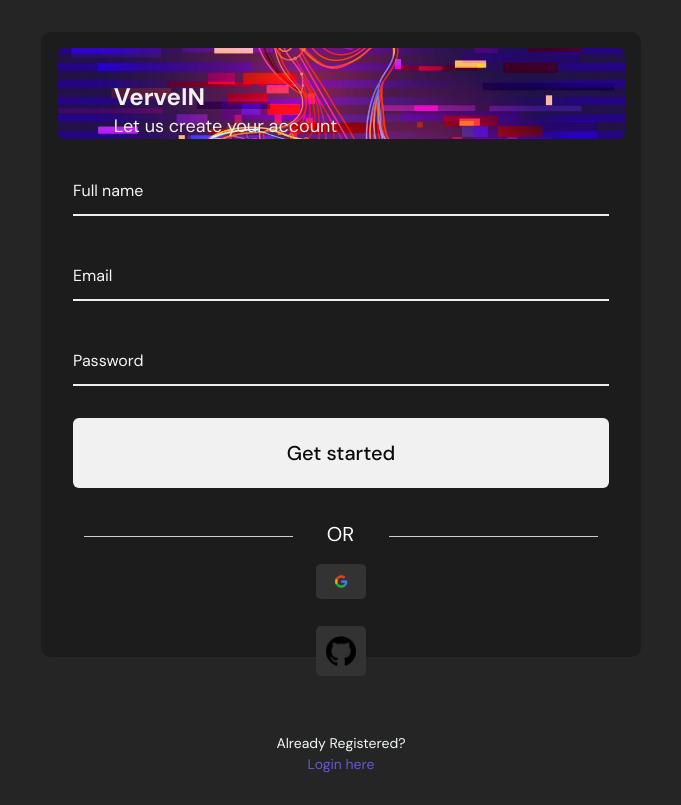
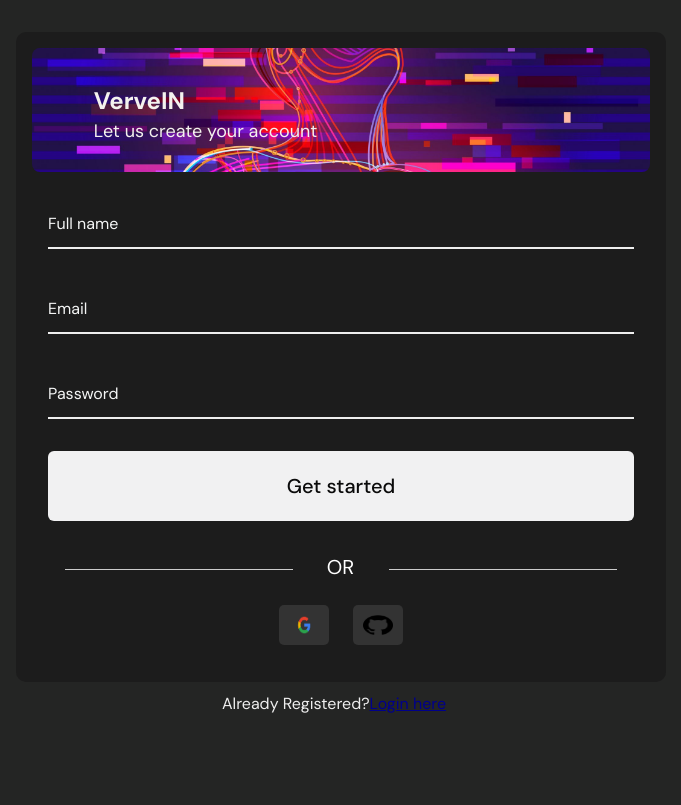
Before and after one commit to Mohitverve/verve, a PHP site: page /signup.html in a window 1280 px wide. Shown: the whole page, without its empty margins (299-980 px from the left). After the commit the page ends 713 px from the top, so only its background shows below. Run offline with PHP 8.4, Linux system fonts and the light colour scheme; some libraries are stand-ins or nearby versions.

Commit message:
Update styles.css

```diff
--- a/styles.css
+++ b/styles.css
@@ -2,7 +2,7 @@
 
 *, *:after, *:before {
     box-sizing: border-box;
-    max-height: 625px;
+    max-height: 650px;
 }
 
 body {
@@ -29,7 +29,7 @@ input {
     display: flex;
     flex-direction: column;
     width: 90%; /* Adjusted width */
-    max-width: 600px; /* Increased maximum width */
+    max-width: 650px; /* Increased maximum width */
     background-color: #1c1c1c;
     border-radius: 10px;
     box-shadow: 0 10px 20px 0 rgba(#999, .25);
@@ -40,7 +40,7 @@ input {
 .card-image {
     border-radius: 8px;
     overflow: hidden;
-    padding-bottom: 16%; /* Decreased height */
+    padding-bottom: 20%; /* Decreased height */
     background-image: url('VRlibrary.jpeg');
     background-repeat: no-repeat;
     background-size: cover; /* Adjusted background size */
@@ -164,48 +164,47 @@ input {
     margin-left: 20px;
 }
 
-.button-container {
-    text-align: center; /* Center the button */
-    margin-bottom: 20px;
+.button-container-wrap {
+    display: flex;
+    justify-content: center;
+    margin-bottom: 1rem;
 }
 
-.google-logo-button{
-
-    display: inline-block;
-    background-color: #333; /* Background color for the button */
-    padding: 10px; /* Adjust padding as needed */
-    border-radius: 5px; /* Optional: Add rounded corners */
+.button-container {
+    margin: 0 0.25rem;
 }
 
+.google-logo-button,
+.github-logo-button {
+    display: inline-block;
+    background-color: #333;
+    padding: 10px;
+    border-radius: 5px;
+    margin: 0.5rem; /* Added margin for spacing between buttons */
 
 
-.google-logo-button img{
-
-  vertical-align: middle; /* Align the image vertically in the button */
 }
 
-
-.github-logo-button {
-    display: inline-block;
-    background-color: #333; /* Background color for the button */
-    padding: 10px; /* Adjust padding as needed */
-    border-radius: 5px; /* Optional: Add rounded corners */
+.button-container img {
+    width: 30px; /* Set a fixed width */
+    height: 20px; /* Set a fixed height */
 }
 
+.google-logo-button img,
 .github-logo-button img {
-    vertical-align: middle; /* Align the image vertically in the button */
+    vertical-align: middle;
 }
 
+.card-info{
+    color: #eee;
+    padding-left: 190px; /* Adjust the left padding as needed */
 
-.card-info {
-    padding: 1rem 1rem;
-    text-align: center;
-    font-size: .875rem;
-    margin-bottom: 2px;
-    color: #f3f6f8;
-    a {
-        display: block;
-        color: #6658d3;
-        text-decoration: none;
-    }
 }
+
+.card-info a{
+    color: #00008B;
+}
+
+.card-info a:hover{
+    color: #eee;
+}
```
